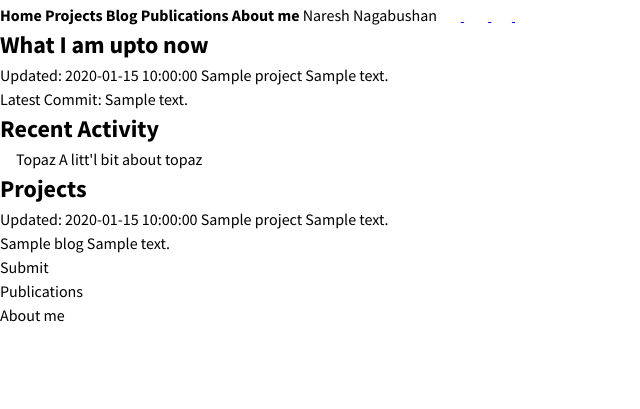
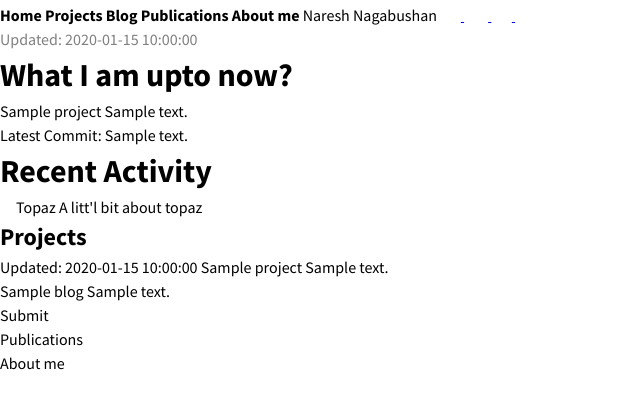
Before and after one commit to Naresh1318/Topaz, a Python web app: template templates/index.html in a window 1280 px wide. Shown: the top 409 px of the page, without its empty margins (0-640 px from the left). Run offline with Jinja, Linux system fonts and the light colour scheme; the template is opened without the code that fills it: most values are stand-ins (such as "Sample title", 1, 10 or a date in 2020); some libraries are stand-ins or nearby versions.

Commit message:
layout changes

```diff
--- a/templates/home.html
+++ b/templates/home.html
@@ -1,14 +1,14 @@
 <v-layout wrap>
-    <v-flex xs12 xl12>
+    <v-flex xs2 xl2 offset-xs10 offset-xs10>
+        <span style="color: gray">Updated: {{ updated }}</span>
+    </v-flex>
+    <v-flex xs12 xl12 style="height: 40vh; margin-top: 1rem">
         <v-layout wrap>
             <v-flex xs10>
-                <h2>What I am upto now</h2>
-            </v-flex>
-            <v-flex>
-                Updated: {{ updated }}
+                <h1>What I am upto now?</h1>
             </v-flex>
         </v-layout>
-        <v-card color="#f1f1f1" max-width="40%" style="margin: auto" v-on:click="open_link(latest_project.url)">
+        <v-card color="#f1f1f1" max-width="40%" style="margin-left: auto; margin-right: auto; margin-top: 1rem" v-on:click="open_link(latest_project.url)">
             <v-card-title>
                 {{ latest_project.name }}
             </v-card-title>
@@ -21,9 +21,9 @@
     </v-flex>
 
     <v-flex xs12 xl12>
-        <h2>Recent Activity</h2>
-        <v-slide-group show-arrows>
-            <v-slide-item v-for="n in 15" :key="n">
+        <h1>Recent Activity</h1>
+        <v-layout wrap>
+            <v-flex xs4 v-for="n in 3" :key="n" style="margin-top: 1rem">
                 <v-card class="ma-4" color="#f1f1f1" height="300" min-width="15%">
                     <v-card-title>
                         Topaz
@@ -33,7 +33,7 @@
                         A litt'l bit about topaz
                     </v-card-text>
                 </v-card>
-            </v-slide-item>
-        </v-slide-group>
+            </v-flex>
+        </v-layout>
     </v-flex>
 </v-layout>
```
